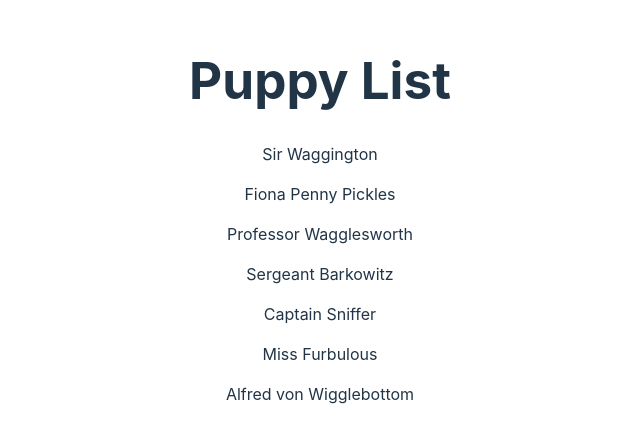
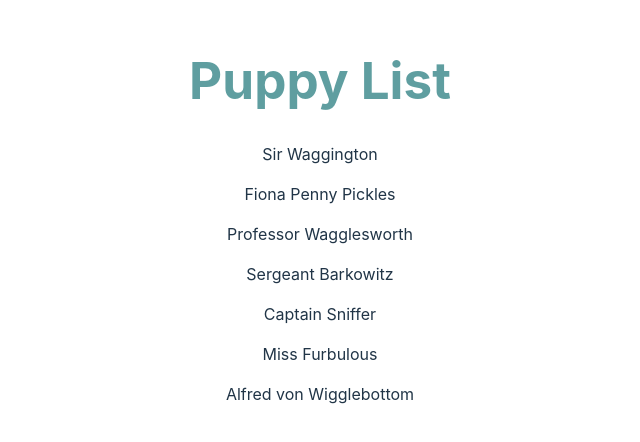
Before and after one commit to AmairT/Puppy-Pals.1, a React (Vite) app: page / in a window 1280 px wide. Shown: the part 180-622 px from the top of the page, without its empty margins (320-960 px from the left). Built offline with nearby package versions, Linux system fonts and the light colour scheme.

Commit message:
added css

```diff
--- a/src/css.css
+++ b/src/css.css
@@ -1,3 +1,3 @@
-/* App {
-    background-color: cadetblue;
-} */
+h1 {
+    color: cadetblue;
+}
```
